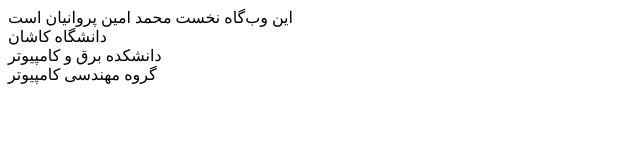
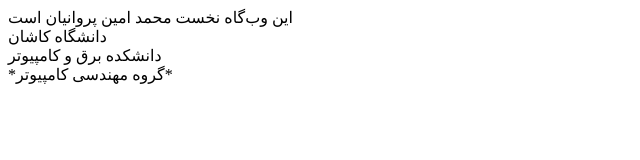
Before and after one commit to parvanian9721160202mohammad/parvanian9721160202mohammad.github.io, a plain HTML site: page index.html in a window 1280 px wide. Shown: the full height of the page, 0-640 px from the left. Drawn offline with Linux system fonts and the light colour scheme.

Commit message:
add one *

```diff
--- a/index.html
+++ b/index.html
@@ -13,6 +13,6 @@
 <br />
 دانشکده برق و کامپیوتر
 <br />
-گروه مهندسی کامپیوتر
+*گروه مهندسی کامپیوتر*
 </body>
 </html>
```
